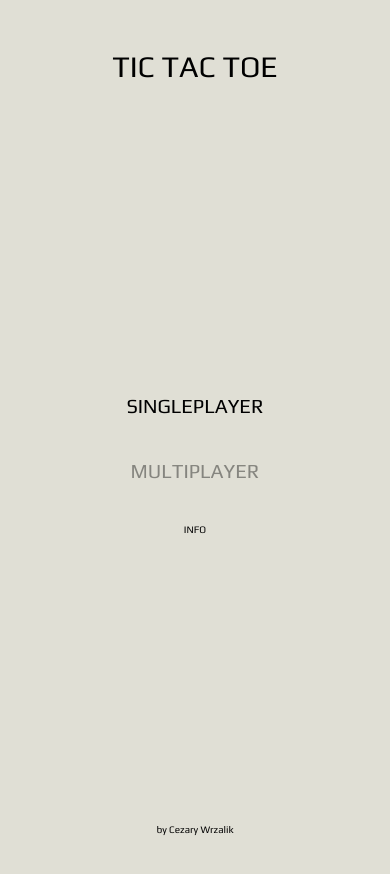
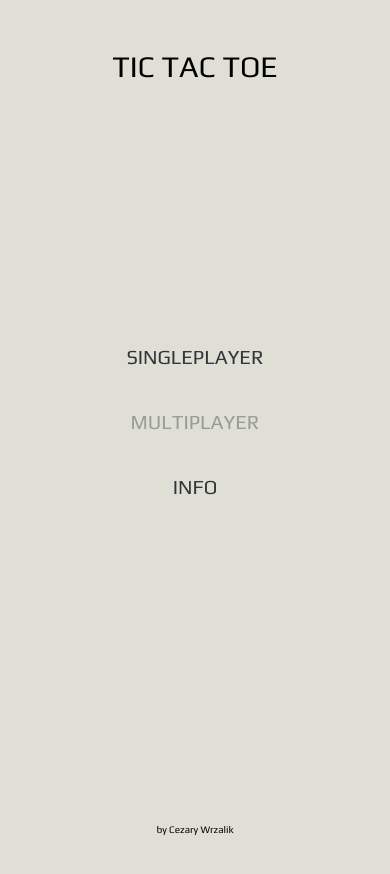
Before and after one commit to CezaryWrzalik/Tic-tac-toe-v2, a Next.js app: page / in a window 390 px wide. Shown: the top 874 px of the page. After the commit the page ends 844 px from the top, so only its background shows below. Built offline with nearby package versions, Linux system fonts and the light colour scheme.

Commit message:
home page responsive fix

```diff
--- a/components/layout/layout.module.css
+++ b/components/layout/layout.module.css
@@ -33,9 +33,6 @@
 }
 
 @media (max-height: 850px){
-	.main{
-		height: 90%;
-	}
 
 	.footer{
 		height: 20px;
--- a/components/layout/layout.tsx
+++ b/components/layout/layout.tsx
@@ -1,6 +1,3 @@
-import { Fragment } from "react";
-import { useRecoilState } from "recoil";
-import { winnerState } from "../../atom/winnerAtom";
 import Header from "./header";
 
 import classes from "./layout.module.css";
@@ -10,7 +7,6 @@ type LayoutProps = {
 };
 
 const Layout = ({ children }: LayoutProps) => {
-  const winner = useRecoilState(winnerState);
 
   return (
     <div className={classes.layout}>
--- a/components/ui/ui-button.module.css
+++ b/components/ui/ui-button.module.css
@@ -3,6 +3,7 @@
   background-color: inherit;
   border: none;
   font-family: var(--main-font);
+	color: var(--main-font-color);
   font-size: 2rem;
   cursor: pointer;
   transition: 0.2s;
@@ -14,6 +15,7 @@
 }
 
 .button p {
+	font-size: 2rem;
   margin: 0;
 }
 
--- a/tsconfig.json
+++ b/tsconfig.json
@@ -15,6 +15,6 @@
     "jsx": "preserve",
     "incremental": true
   },
-  "include": ["next-env.d.ts", "**/*.ts", "**/*.tsx"],
+  "include": ["next-env.d.ts", "**/*.ts", "**/*.tsx", "components/game-singleplayer/game.js"],
   "exclude": ["node_modules"]
 }
```
